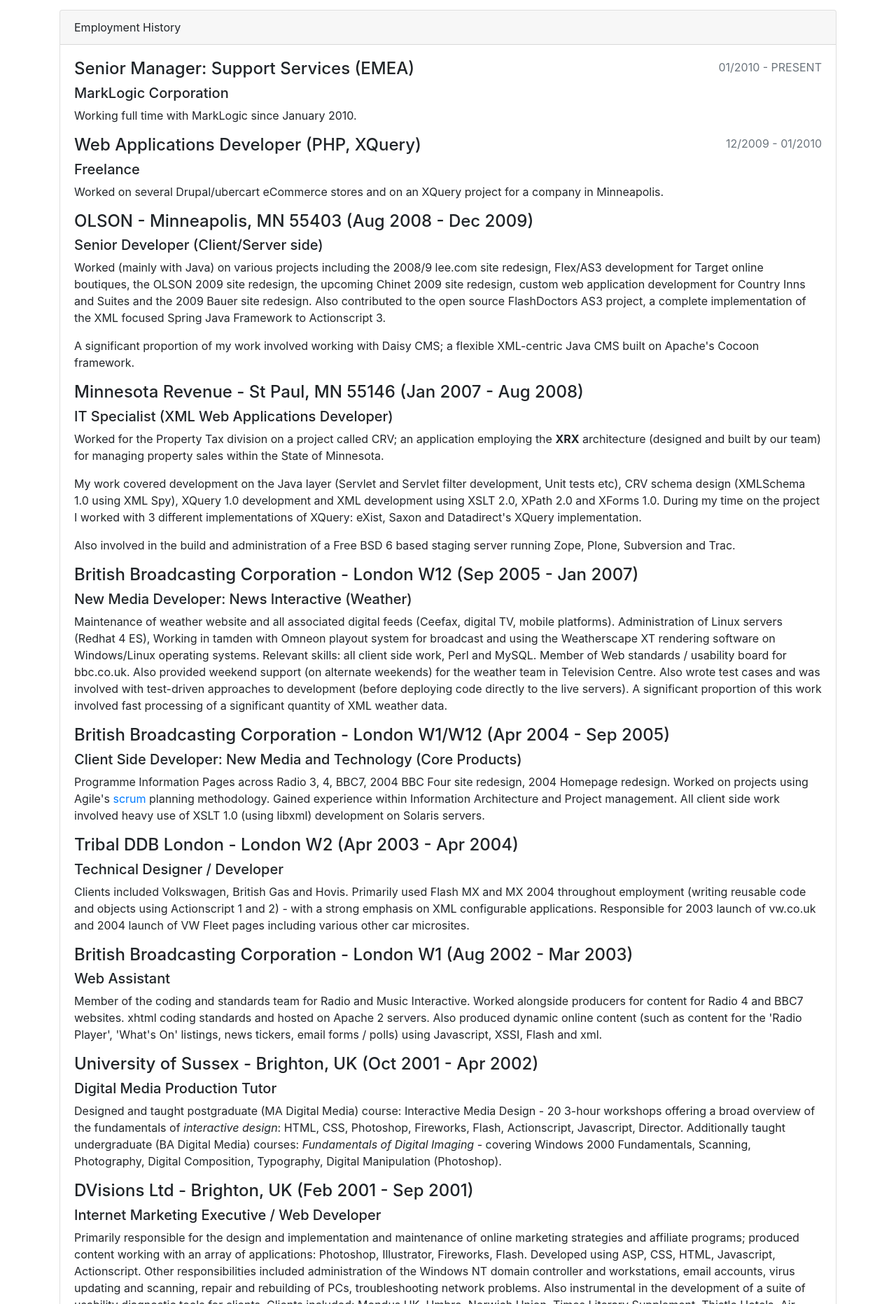
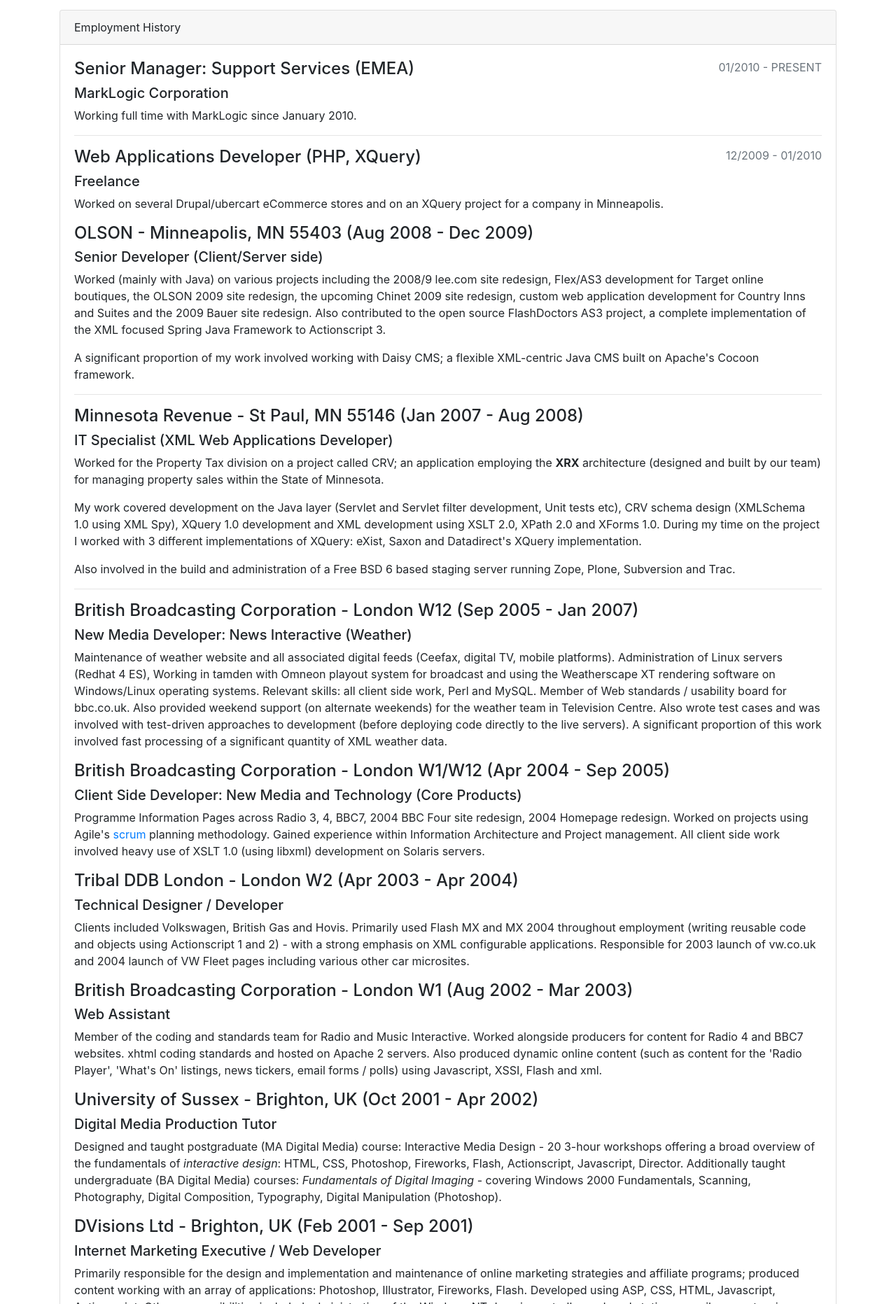
Before and after one commit to ableasdale/ableasdale.github.io, a Jekyll site: the page built from cv/index.html, in a window 1280 px wide. Shown: the part 792-2655 px from the top of the page at 70% size. Built offline with Jekyll 4.4.1, drawn with Linux system fonts in a browser that asks for light colours.

Commit message:
hrs added

```diff
--- a/cv/index.html
+++ b/cv/index.html
@@ -42,6 +42,7 @@
             </div>
         </div>
         <p class="end-para">Working full time with MarkLogic since January 2010.</p>
+        <hr />
 
         <div class="row">
             <div class="col-md-9">
@@ -58,12 +59,14 @@
         <h5>Senior Developer (Client/Server side)</h5>
         <p>Worked (mainly with Java) on various projects including the 2008/9 lee.com site redesign, Flex/AS3 development for Target online boutiques, the OLSON 2009 site redesign, the upcoming Chinet 2009 site redesign, custom web application development for Country Inns and Suites and the 2009 Bauer site redesign.  Also contributed to the open source FlashDoctors AS3 project, a complete implementation of the XML focused Spring Java Framework to Actionscript 3.</p>
         <p class="end-para">A significant proportion of my work involved working with Daisy CMS; a flexible XML-centric Java CMS built on Apache's Cocoon framework.</p>
+        <hr />
 
         <h4>Minnesota Revenue - St Paul, MN 55146 (Jan 2007 - Aug 2008)</h4>
         <h5>IT Specialist (XML Web Applications Developer)</h5>
         <p>Worked for the Property Tax division on a project called CRV; an application employing the <strong>XRX</strong> architecture (designed and built by our team) for managing property sales within the State of Minnesota.</p>
         <p>My work covered development on the Java layer (Servlet and Servlet filter development, Unit tests etc), CRV schema design (XMLSchema 1.0 using XML Spy), XQuery 1.0 development and XML development using XSLT 2.0, XPath 2.0 and XForms 1.0.  During my time on the project I worked with 3 different implementations of XQuery: eXist, Saxon and Datadirect's XQuery implementation.</p>
         <p class="end-para">Also involved in the build and administration of a Free BSD 6 based staging server running Zope, Plone, Subversion and Trac.</p>
+        <hr />
 
         <h4>British Broadcasting Corporation - London W12 (Sep 2005 - Jan 2007)</h4>
         <h5>New Media Developer: News Interactive (Weather)</h5>
--- a/index.html
+++ b/index.html
@@ -3,4 +3,4 @@
 title: Alex Bleasdale
 ---
 <h1 class="display-4">Current work</h1>
-<p class="lead">This page will featyre some of my current work on GitHub</p>
+<p class="lead">This page will feature some of my current work on GitHub</p>
```
